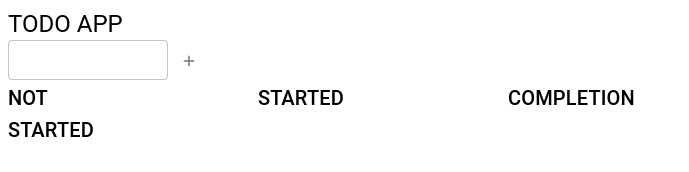
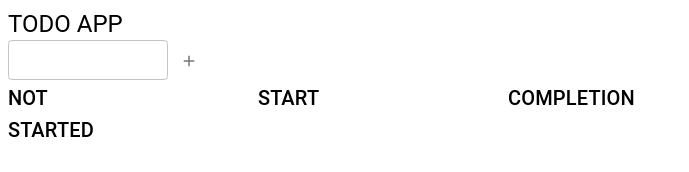
Before and after one commit to TokutyTok/react-todoApp, a React (Create React App) app: page / in a window 1280 px wide. Shown: the top 172 px of the page, without its empty margins (0-689 px from the left). Built offline with nearby package versions, Linux system fonts and the light colour scheme.

Commit message:
StatusName修正

```diff
--- a/src/components/TodoList.jsx
+++ b/src/components/TodoList.jsx
@@ -32,7 +32,7 @@ export const TodoList = (props) => {
                                     );
                                 }
 
-                                if (statusName === 'STARTED') {
+                                if (statusName === 'START') {
                                     copyTodoList[statusIndex].taskList.splice(index, 1);
                                     copyTodoList[2].taskList.unshift(
                                         todoList[statusIndex].taskList[index]
@@ -70,7 +70,7 @@ export const TodoList = (props) => {
                                     copyTodoList[statusIndex].taskList[index] = e.target.value;
                                 }
 
-                                if (statusName === 'STARTED') {
+                                if (statusName === 'START') {
                                     copyTodoList[statusIndex].taskList[index] = e.target.value;
                                 }
 
@@ -98,7 +98,7 @@ export const TodoList = (props) => {
                                     copyTodoList[statusIndex].taskList.splice(index, 1);
                                 }
 
-                                if (statusName === 'STARTED') {
+                                if (statusName === 'START') {
                                     copyTodoList[statusIndex].taskList.splice(index, 1);
                                 }
 
--- a/src/context/TodoProvider.jsx
+++ b/src/context/TodoProvider.jsx
@@ -4,7 +4,7 @@ export const TodoProvider = ({ children }) => {
     const [todo, setTodo] = useState('');
     const [todoList, setTodoList] = useState([
         { statusName: 'NOT STARTED', taskList: [] },
-        { statusName: 'STARTED', taskList: [] },
+        { statusName: 'START', taskList: [] },
         { statusName: 'COMPLETION', taskList: [] },
     ]);
     return (
```
